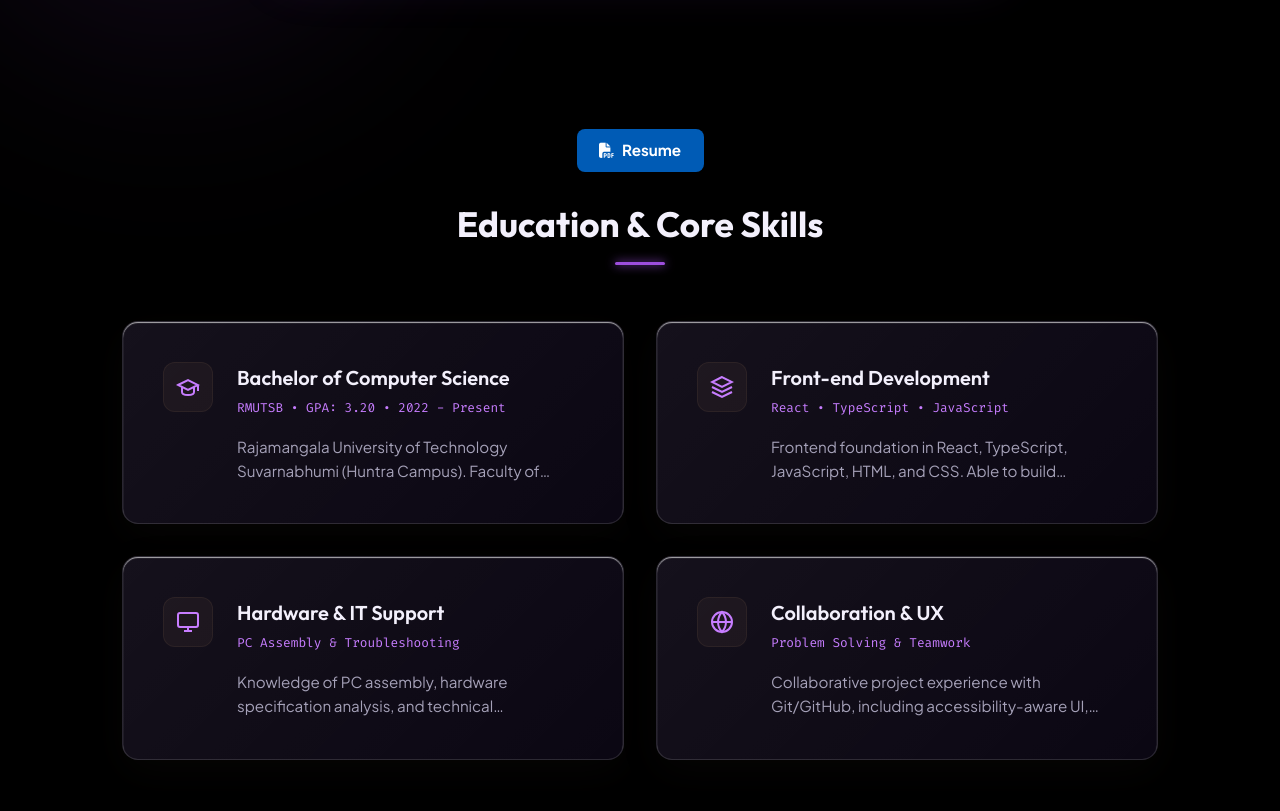
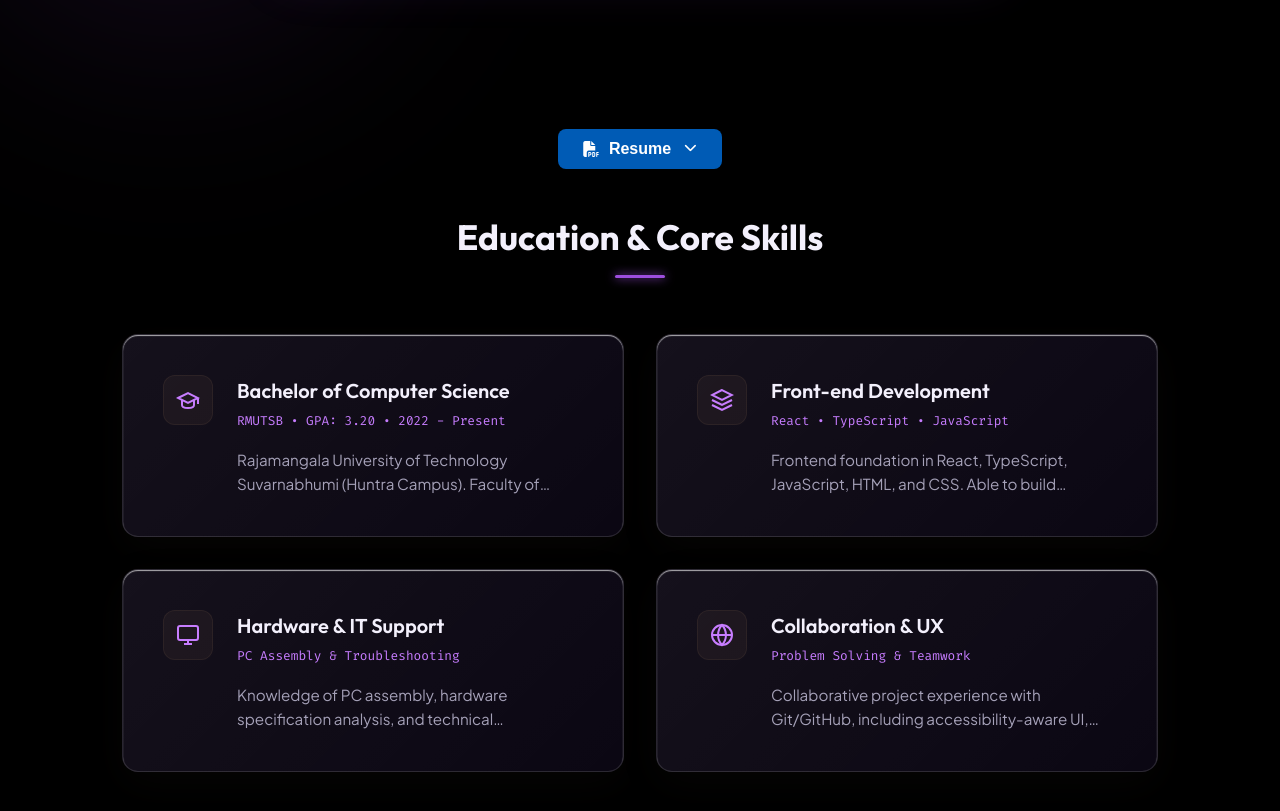
Before and after one commit to TTthiti01/-portfolio-Thiti, a React (Vite) app: page / in a window 1280 px wide. Shown: the part 780-1591 px from the top of the page. Built offline with nearby package versions, Linux system fonts and the light colour scheme; no server answers.

Commit message:
Add hover dropdown menu for Thai and English Resume options

```diff
--- a/src/App.tsx
+++ b/src/App.tsx
@@ -223,25 +223,47 @@ function App() {
 
         {/*  Work Experience / Qualifications Section  */}
         <section className="experience" id="experience">
-            <div style={{ display: 'flex', justifyContent: 'center', marginBottom: '1.5rem' }}>
-                <a
-                    href="assets/resume.pdf"
-                    target="_blank"
-                    rel="noopener noreferrer"
+            <div style={{ display: 'flex', justifyContent: 'center', marginBottom: '2.5rem' }}>
+                <div className="resume-dropdown-container" style={{ position: 'relative', display: 'inline-block' }}>
+                    <button
                         className="submit-btn"
                         style={{
                             display: 'inline-flex',
                             alignItems: 'center',
-                        gap: '0.5rem',
+                            gap: '0.6rem',
                             textDecoration: 'none',
                             width: 'fit-content',
-                        padding: '0.6rem 1.4rem',
-                        fontSize: '0.95rem'
+                            padding: '0.7rem 1.6rem',
+                            fontSize: '1rem',
+                            cursor: 'pointer'
                         }}
                     >
                         <i className="fa-solid fa-file-pdf"></i>
                         Resume
+                        <i className="fa-solid fa-chevron-down" style={{ fontSize: '0.8rem', marginLeft: '0.2rem' }}></i>
+                    </button>
+
+                    <div className="resume-dropdown-menu">
+                        <a
+                            href="assets/resume-th.pdf"
+                            target="_blank"
+                            rel="noopener noreferrer"
+                            className="resume-dropdown-item"
+                        >
+                            <i className="fa-solid fa-file-lines"></i>
+                            <span>Resume (ภาษาไทย)</span>
                         </a>
+                        <a
+                            href="assets/resume-en.pdf"
+                            target="_blank"
+                            rel="noopener noreferrer"
+                            className="resume-dropdown-item"
+                        >
+                            <i className="fa-solid fa-file-lines"></i>
+                            <span>Resume (English)</span>
+                        </a>
+                    </div>
+                </div>
             </div>
             <h2 className="section-title">Education & Core Skills</h2>
             <div className="experience-grid">
--- a/src/index.css
+++ b/src/index.css
@@ -2019,3 +2019,51 @@ body.dark-theme .footer-giant-text {
     0% { transform: rotate(0deg); }
     100% { transform: rotate(360deg); }
 }
+
+/* Resume Dropdown Menu Styling */
+.resume-dropdown-container {
+    position: relative;
+}
+
+.resume-dropdown-menu {
+    position: absolute;
+    top: 100%;
+    left: 50%;
+    transform: translateX(-50%) translateY(10px);
+    background: var(--card-bg);
+    border: 1px solid var(--card-border);
+    backdrop-filter: blur(20px);
+    -webkit-backdrop-filter: blur(20px);
+    border-radius: 12px;
+    padding: 0.5rem;
+    min-width: 200px;
+    box-shadow: 0 10px 30px rgba(0, 0, 0, 0.2);
+    opacity: 0;
+    visibility: hidden;
+    transition: all 0.3s cubic-bezier(0.16, 1, 0.3, 1);
+    z-index: 100;
+}
+
+.resume-dropdown-container:hover .resume-dropdown-menu {
+    opacity: 1;
+    visibility: visible;
+    transform: translateX(-50%) translateY(5px);
+}
+
+.resume-dropdown-item {
+    display: flex;
+    align-items: center;
+    gap: 0.75rem;
+    padding: 0.75rem 1rem;
+    color: var(--text-main);
+    text-decoration: none;
+    font-size: 0.9rem;
+    font-weight: 500;
+    border-radius: 8px;
+    transition: background 0.2s ease, color 0.2s ease;
+}
+
+.resume-dropdown-item:hover {
+    background: var(--primary-glow);
+    color: var(--accent-color);
+}
```
Lines whose indentation alone changed are shown as unchanged.
